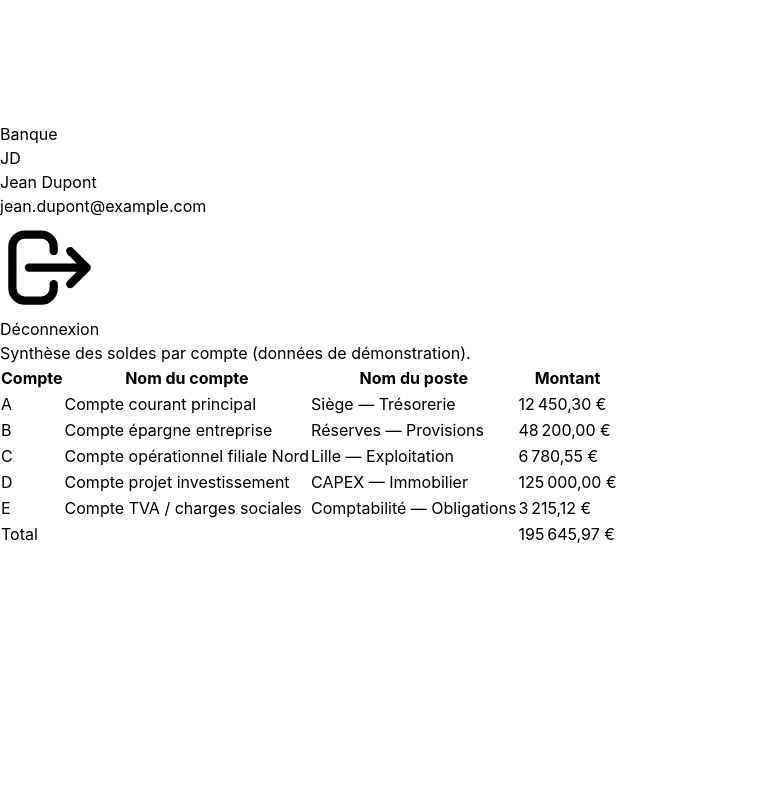
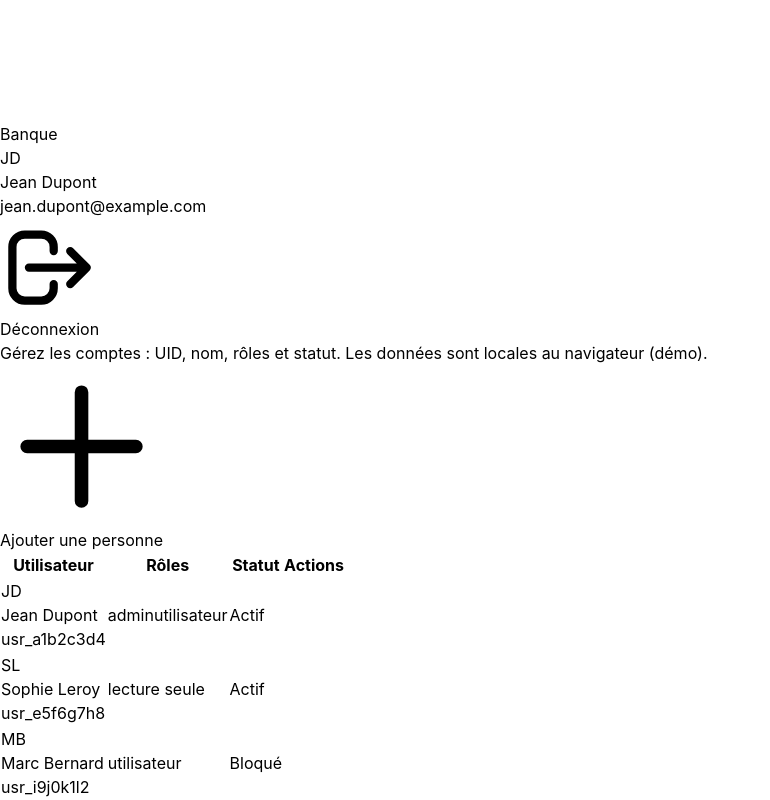
Before and after one commit to Datacsec/prt, a Vue app: page /assurance in a window 1280 px wide. Shown: the part 6398-7198 px from the top of the page, without its empty margins (0-770 px from the left). Before the commit the page ends 6945 px from the top, so only its background shows below. Built offline with nearby package versions, Linux system fonts and the light colour scheme.

Commit message:
Update AssurancePage.vue

```diff
--- a/src/pages/AssurancePage.vue
+++ b/src/pages/AssurancePage.vue
@@ -1,92 +1,346 @@
 <template>
-  <div class="space-y-4">
-    <p class="text-sm text-gray-600">
-      Synthèse des soldes par compte (données de démonstration).
-    </p>
+  <div class="space-y-6">
+    <div class="flex flex-col gap-4 sm:flex-row sm:items-center sm:justify-between">
+      <p class="text-sm text-gray-600 max-w-xl">
+        Gérez les comptes : UID, nom, rôles et statut. Les données sont locales au navigateur (démo).
+      </p>
+      <button
+        type="button"
+        class="inline-flex items-center justify-center rounded-lg bg-blue-600 px-4 py-2.5 text-sm font-medium text-white shadow-sm hover:bg-blue-700 focus:outline-none focus:ring-2 focus:ring-blue-500 focus:ring-offset-2 shrink-0"
+        @click="openAddModal"
+      >
+        <svg class="w-5 h-5 mr-2" fill="none" stroke="currentColor" viewBox="0 0 24 24">
+          <path stroke-linecap="round" stroke-linejoin="round" stroke-width="2" d="M12 4v16m8-8H4" />
+        </svg>
+        Ajouter une personne
+      </button>
+    </div>
 
     <div class="overflow-hidden rounded-lg border border-gray-200 shadow-sm">
       <div class="overflow-x-auto">
         <table class="min-w-full divide-y divide-gray-200 text-sm">
           <thead class="bg-gray-50">
             <tr>
-              <th scope="col" class="px-4 py-3 text-left font-semibold text-gray-700 w-16">
-                Compte
-              </th>
-              <th scope="col" class="px-4 py-3 text-left font-semibold text-gray-700">
-                Nom du compte
-              </th>
-              <th scope="col" class="px-4 py-3 text-left font-semibold text-gray-700">
-                Nom du poste
-              </th>
+              <th scope="col" class="px-4 py-3 text-left font-semibold text-gray-700">Utilisateur</th>
+              <th scope="col" class="px-4 py-3 text-left font-semibold text-gray-700">Rôles</th>
+              <th scope="col" class="px-4 py-3 text-left font-semibold text-gray-700">Statut</th>
               <th scope="col" class="px-4 py-3 text-right font-semibold text-gray-700 whitespace-nowrap">
-                Montant
+                Actions
               </th>
             </tr>
           </thead>
           <tbody class="divide-y divide-gray-200 bg-white">
+            <tr v-if="users.length === 0">
+              <td colspan="4" class="px-4 py-12 text-center text-gray-500">
+                Aucun utilisateur. Cliquez sur « Ajouter une personne » pour commencer.
+              </td>
+            </tr>
             <tr
-              v-for="row in rows"
-              :key="row.code"
+              v-for="u in users"
+              :key="u.uid"
               class="hover:bg-gray-50/80"
             >
               <td class="px-4 py-3">
+                <div class="flex items-center gap-3 min-w-0">
+                  <div
+                    :class="[
+                      'flex h-10 w-10 shrink-0 items-center justify-center rounded-full text-xs font-semibold shadow-sm ring-2 ring-white',
+                      avatarRingClass(u.uid)
+                    ]"
+                    :aria-hidden="true"
+                  >
+                    {{ initials(u.name) }}
+                  </div>
+                  <div class="min-w-0">
+                    <p class="font-medium text-gray-900 truncate">{{ u.name }}</p>
+                    <p class="font-mono text-xs text-gray-500 truncate" :title="u.uid">{{ u.uid }}</p>
+                  </div>
+                </div>
+              </td>
+              <td class="px-4 py-3">
+                <div class="flex flex-wrap gap-1.5">
+                  <span
+                    v-for="role in u.roles"
+                    :key="role"
+                    class="inline-flex rounded-full bg-gray-100 px-2.5 py-0.5 text-xs font-medium text-gray-700"
+                  >
+                    {{ role }}
+                  </span>
+                </div>
+              </td>
+              <td class="px-4 py-3 whitespace-nowrap">
                 <span
-                  class="inline-flex h-8 w-8 items-center justify-center rounded-full bg-blue-100 text-xs font-bold text-blue-800"
+                  :class="[
+                    'inline-flex rounded-full px-2.5 py-0.5 text-xs font-semibold',
+                    u.status === 'active'
+                      ? 'bg-emerald-100 text-emerald-800'
+                      : 'bg-red-100 text-red-800'
+                  ]"
                 >
-                  {{ row.code }}
+                  {{ u.status === 'active' ? 'Actif' : 'Bloqué' }}
                 </span>
               </td>
-              <td class="px-4 py-3 font-medium text-gray-900">{{ row.accountName }}</td>
-              <td class="px-4 py-3 text-gray-700">{{ row.poste }}</td>
-              <td class="px-4 py-3 text-right font-mono tabular-nums text-gray-900">
-                {{ formatMoney(row.amount) }}
+              <td class="px-4 py-3 text-right whitespace-nowrap">
+                <div class="inline-flex items-center gap-1">
+                  <button
+                    type="button"
+                    :class="[
+                      'inline-flex h-9 w-9 items-center justify-center rounded-full transition-colors',
+                      u.status === 'active'
+                        ? 'text-amber-600 hover:bg-amber-50 hover:text-amber-800'
+                        : 'text-emerald-600 hover:bg-emerald-50 hover:text-emerald-800'
+                    ]"
+                    :title="u.status === 'active' ? 'Bloquer' : 'Débloquer'"
+                    :aria-label="u.status === 'active' ? 'Bloquer l’utilisateur' : 'Débloquer l’utilisateur'"
+                    @click="toggleBlock(u)"
+                  >
+                    <!-- cadenas fermé = bloquer, ouvert = débloquer -->
+                    <svg
+                      v-if="u.status === 'active'"
+                      class="h-5 w-5"
+                      fill="none"
+                      stroke="currentColor"
+                      viewBox="0 0 24 24"
+                    >
+                      <path
+                        stroke-linecap="round"
+                        stroke-linejoin="round"
+                        stroke-width="2"
+                        d="M12 15v2m-6 4h12a2 2 0 002-2v-6a2 2 0 00-2-2H6a2 2 0 00-2 2v6a2 2 0 002 2zm10-10V7a4 4 0 00-8 0v4h8z"
+                      />
+                    </svg>
+                    <svg
+                      v-else
+                      class="h-5 w-5"
+                      fill="none"
+                      stroke="currentColor"
+                      viewBox="0 0 24 24"
+                    >
+                      <path
+                        stroke-linecap="round"
+                        stroke-linejoin="round"
+                        stroke-width="2"
+                        d="M16.5 10.5V6.75a4.5 4.5 0 10-9 0v3.75m-.75 11.25h10.5a2.25 2.25 0 002.25-2.25v-6.75a2.25 2.25 0 00-2.25-2.25H6.75a2.25 2.25 0 00-2.25 2.25v6.75a2.25 2.25 0 002.25 2.25z"
+                      />
+                    </svg>
+                  </button>
+                  <button
+                    type="button"
+                    class="inline-flex h-9 w-9 items-center justify-center rounded-full text-red-600 transition-colors hover:bg-red-50 hover:text-red-800"
+                    title="Supprimer"
+                    aria-label="Supprimer l’utilisateur"
+                    @click="removeUser(u)"
+                  >
+                    <svg class="h-5 w-5" fill="none" stroke="currentColor" viewBox="0 0 24 24">
+                      <path
+                        stroke-linecap="round"
+                        stroke-linejoin="round"
+                        stroke-width="2"
+                        d="M19 7l-.867 12.142A2 2 0 0116.138 21H7.862a2 2 0 01-1.995-1.858L5 7m5 4v6m4-6v6m1-10V4a1 1 0 00-1-1h-4a1 1 0 00-1 1v3M4 7h16"
+                      />
+                    </svg>
+                  </button>
+                </div>
               </td>
             </tr>
           </tbody>
-          <tfoot class="border-t-2 border-gray-300 bg-gray-50">
-            <tr>
-              <td colspan="3" class="px-4 py-3 text-right font-semibold text-gray-900">
-                Total
-              </td>
-              <td class="px-4 py-3 text-right font-mono tabular-nums text-base font-bold text-blue-800">
-                {{ formatMoney(totalAmount) }}
-              </td>
-            </tr>
-          </tfoot>
         </table>
       </div>
     </div>
+
+    <!-- Modal ajout -->
+    <Teleport to="body">
+      <div
+        v-if="addOpen"
+        class="fixed inset-0 z-50 flex items-end justify-center sm:items-center p-4 bg-gray-900/50"
+        role="dialog"
+        aria-modal="true"
+        aria-labelledby="add-user-title"
+        @click.self="closeAddModal"
+      >
+        <div
+          class="w-full max-w-md rounded-xl bg-white shadow-xl border border-gray-200"
+          @click.stop
+        >
+          <div class="border-b border-gray-100 px-5 py-4">
+            <h3 id="add-user-title" class="text-lg font-semibold text-gray-900">
+              Ajouter une personne
+            </h3>
+            <p class="mt-1 text-sm text-gray-500">Renseignez le nom et les rôles. L’UID sera généré automatiquement.</p>
+          </div>
+          <form class="px-5 py-4 space-y-4" @submit.prevent="submitAdd">
+            <div>
+              <label for="new-name" class="block text-sm font-medium text-gray-700 mb-1">Nom</label>
+              <input
+                id="new-name"
+                v-model.trim="form.name"
+                type="text"
+                required
+                autocomplete="name"
+                class="w-full rounded-lg border border-gray-300 px-3 py-2 text-sm shadow-sm focus:border-blue-500 focus:ring-2 focus:ring-blue-500/20 outline-none"
+                placeholder="Ex. Marie Martin"
+              />
+            </div>
+            <div>
+              <span class="block text-sm font-medium text-gray-700 mb-2">Rôles</span>
+              <div class="space-y-2">
+                <label
+                  v-for="opt in roleOptions"
+                  :key="opt"
+                  class="flex items-center gap-2 cursor-pointer"
+                >
+                  <input
+                    v-model="form.roles"
+                    type="checkbox"
+                    :value="opt"
+                    class="rounded border-gray-300 text-blue-600 focus:ring-blue-500"
+                  />
+                  <span class="text-sm text-gray-700">{{ opt }}</span>
+                </label>
+              </div>
+              <p v-if="form.roles.length === 0" class="mt-1 text-xs text-amber-600">Sélectionnez au moins un rôle.</p>
+            </div>
+            <div class="flex justify-end gap-2 pt-2">
+              <button
+                type="button"
+                class="rounded-lg border border-gray-300 bg-white px-4 py-2 text-sm font-medium text-gray-700 hover:bg-gray-50"
+                @click="closeAddModal"
+              >
+                Annuler
+              </button>
+              <button
+                type="submit"
+                :disabled="!form.name || form.roles.length === 0"
+                class="rounded-lg bg-blue-600 px-4 py-2 text-sm font-medium text-white hover:bg-blue-700 disabled:opacity-50 disabled:cursor-not-allowed"
+              >
+                Créer
+              </button>
+            </div>
+          </form>
+        </div>
+      </div>
+    </Teleport>
   </div>
 </template>
 
 <script>
-import { computed, ref } from 'vue'
+import { ref } from 'vue'
+
+let uidCounter = 100
+
+const AVATAR_GRADIENTS = [
+  'bg-gradient-to-br from-sky-400 to-blue-600 text-white',
+  'bg-gradient-to-br from-violet-400 to-purple-600 text-white',
+  'bg-gradient-to-br from-emerald-400 to-teal-600 text-white',
+  'bg-gradient-to-br from-amber-400 to-orange-600 text-white',
+  'bg-gradient-to-br from-rose-400 to-pink-600 text-white',
+  'bg-gradient-to-br from-slate-500 to-slate-700 text-white'
+]
+
+const hashUid = (uid) => {
+  let h = 0
+  for (let i = 0; i < uid.length; i += 1) h = (h * 31 + uid.charCodeAt(i)) >>> 0
+  return h
+}
+
+const initialUsers = () => [
+  {
+    uid: 'usr_a1b2c3d4',
+    name: 'Jean Dupont',
+    roles: ['admin', 'utilisateur'],
+    status: 'active'
+  },
+  {
+    uid: 'usr_e5f6g7h8',
+    name: 'Sophie Leroy',
+    roles: ['lecture seule'],
+    status: 'active'
+  },
+  {
+    uid: 'usr_i9j0k1l2',
+    name: 'Marc Bernard',
+    roles: ['utilisateur'],
+    status: 'blocked'
+  }
+]
 
 export default {
-  name: 'BalanceBanque',
+  name: 'Parametres',
   setup() {
-    const rows = ref([
-      { code: 'A', accountName: 'Compte courant principal', poste: 'Siège — Trésorerie', amount: 12_450.3 },
-      { code: 'B', accountName: 'Compte épargne entreprise', poste: 'Réserves — Provisions', amount: 48_200.0 },
-      { code: 'C', accountName: 'Compte opérationnel filiale Nord', poste: 'Lille — Exploitation', amount: 6_780.55 },
-      { code: 'D', accountName: 'Compte projet investissement', poste: 'CAPEX — Immobilier', amount: 125_000.0 },
-      { code: 'E', accountName: 'Compte TVA / charges sociales', poste: 'Comptabilité — Obligations', amount: 3_215.12 }
-    ])
+    const users = ref(initialUsers())
+    const addOpen = ref(false)
+    const roleOptions = ['admin', 'utilisateur', 'lecture seule']
+    const form = ref({
+      name: '',
+      roles: ['utilisateur']
+    })
 
-    const totalAmount = computed(() =>
-      rows.value.reduce((sum, r) => sum + r.amount, 0)
-    )
+    const genUid = () => {
+      uidCounter += 1
+      return `usr_${Date.now().toString(36)}_${uidCounter}`
+    }
 
-    const formatMoney = (value) =>
-      new Intl.NumberFormat('fr-FR', {
-        style: 'currency',
-        currency: 'EUR'
-      }).format(value)
+    const openAddModal = () => {
+      form.value = { name: '', roles: ['utilisateur'] }
+      addOpen.value = true
+    }
+
+    const closeAddModal = () => {
+      addOpen.value = false
+    }
+
+    const submitAdd = () => {
+      if (!form.value.name || form.value.roles.length === 0) return
+      users.value = [
+        ...users.value,
+        {
+          uid: genUid(),
+          name: form.value.name,
+          roles: [...form.value.roles],
+          status: 'active'
+        }
+      ]
+      closeAddModal()
+    }
+
+    const toggleBlock = (u) => {
+      users.value = users.value.map((x) =>
+        x.uid === u.uid
+          ? { ...x, status: x.status === 'active' ? 'blocked' : 'active' }
+          : x
+      )
+    }
+
+    const removeUser = (u) => {
+      if (!confirm(`Supprimer définitivement ${u.name} (${u.uid}) ?`)) return
+      users.value = users.value.filter((x) => x.uid !== u.uid)
+    }
+
+    const initials = (name) => {
+      const parts = name.trim().split(/\s+/).filter(Boolean)
+      if (parts.length >= 2) {
+        return (parts[0][0] + parts[parts.length - 1][0]).toUpperCase()
+      }
+      if (parts.length === 1 && parts[0].length >= 2) {
+        return parts[0].substring(0, 2).toUpperCase()
+      }
+      return (parts[0] || '?').substring(0, 2).toUpperCase()
+    }
+
+    const avatarRingClass = (uid) => AVATAR_GRADIENTS[hashUid(uid) % AVATAR_GRADIENTS.length]
 
     return {
-      rows,
-      totalAmount,
-      formatMoney
+      users,
+      addOpen,
+      form,
+      roleOptions,
+      openAddModal,
+      closeAddModal,
+      submitAdd,
+      toggleBlock,
+      removeUser,
+      initials,
+      avatarRingClass
     }
   }
 }
```
